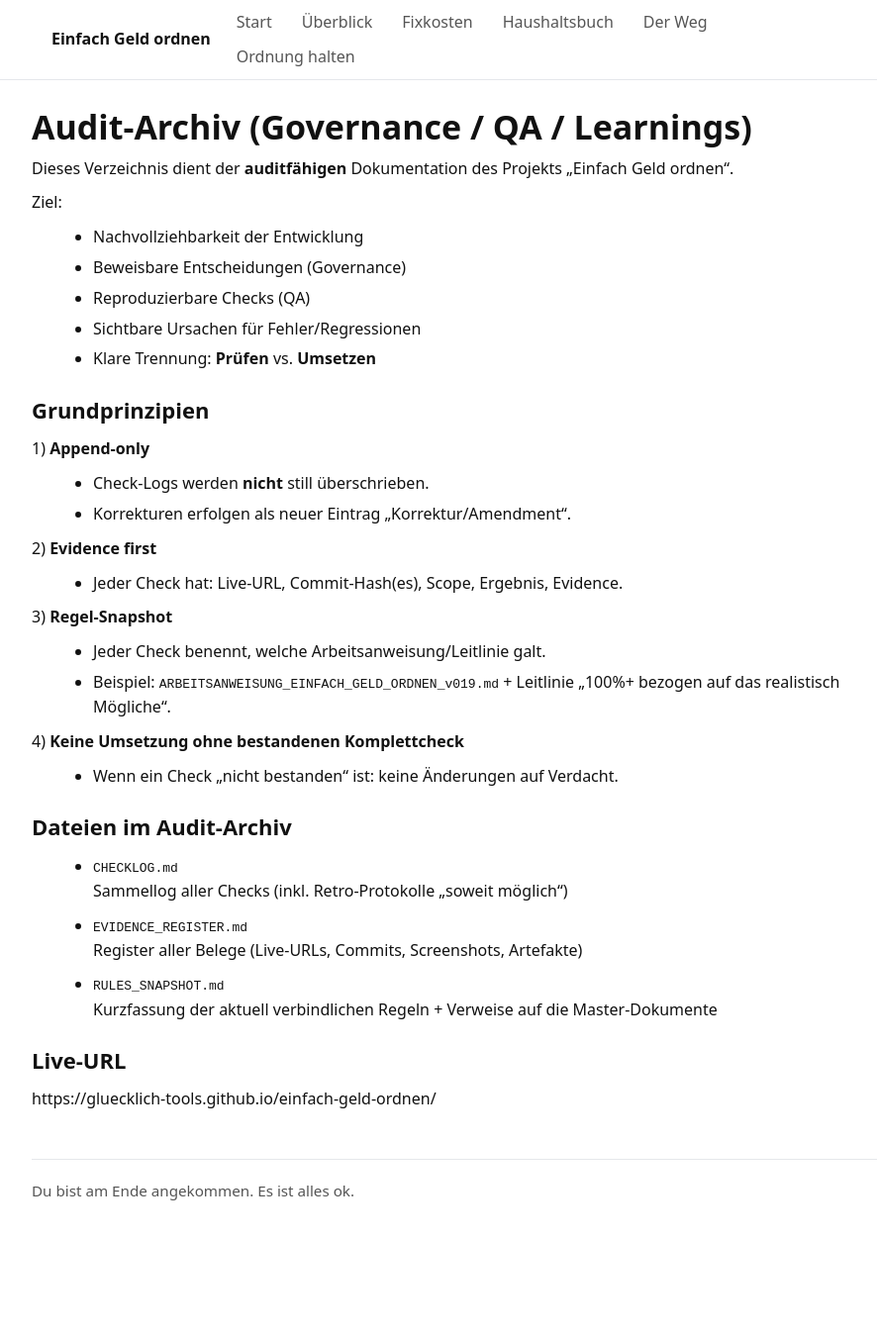
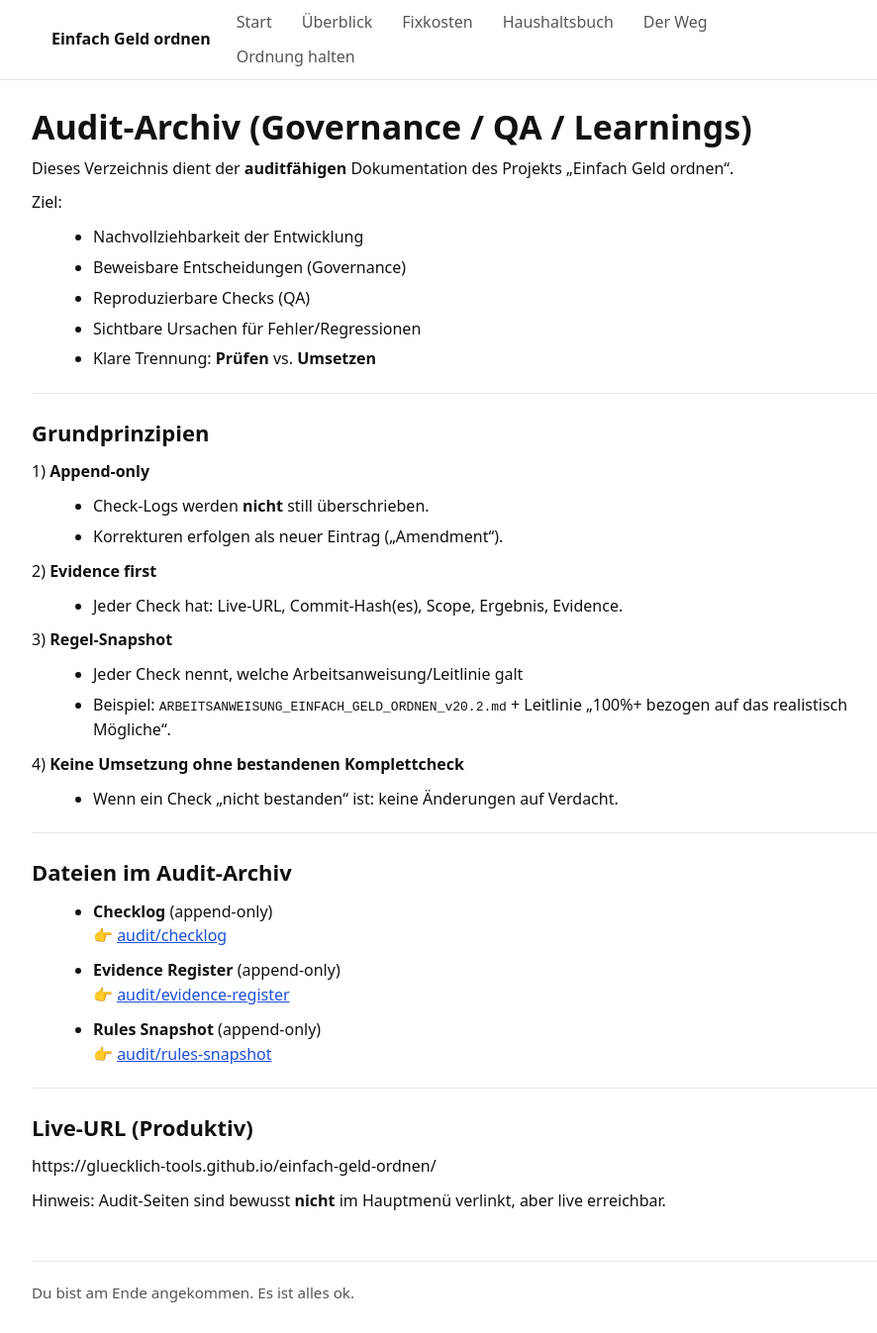
Before and after one commit to gluecklich-tools/einfach-geld-ordnen, a Jekyll site: the page built from audit/index.md, in a window 1280 px wide and 1347 px high. Shown: the whole window at 99% size, without its empty margins (178-1064 px from the left). Built offline with Jekyll 4.4.1, drawn with Linux system fonts in a browser that asks for light colours.

Commit message:
Full replacement / Clone-Replace: audit index links aktualisiert (A# v###)

```diff
--- a/audit/index.md
+++ b/audit/index.md
@@ -1,6 +1,6 @@
 ---
 layout: default
-title: Audit – Index
+title: "Audit – Index"
 permalink: /audit/index.html
 ---
 
@@ -15,33 +15,41 @@ Ziel:
 - Sichtbare Ursachen für Fehler/Regressionen
 - Klare Trennung: **Prüfen** vs. **Umsetzen**
 
+---
+
 ## Grundprinzipien
 
 1) **Append-only**
    - Check-Logs werden **nicht** still überschrieben.
-   - Korrekturen erfolgen als neuer Eintrag „Korrektur/Amendment“.
+   - Korrekturen erfolgen als neuer Eintrag („Amendment“).
 
 2) **Evidence first**
    - Jeder Check hat: Live-URL, Commit-Hash(es), Scope, Ergebnis, Evidence.
 
 3) **Regel-Snapshot**
-   - Jeder Check benennt, welche Arbeitsanweisung/Leitlinie galt.
-   - Beispiel: `ARBEITSANWEISUNG_EINFACH_GELD_ORDNEN_v019.md` + Leitlinie „100%+ bezogen auf das realistisch Mögliche“.
+   - Jeder Check nennt, welche Arbeitsanweisung/Leitlinie galt
+   - Beispiel: `ARBEITSANWEISUNG_EINFACH_GELD_ORDNEN_v20.2.md` + Leitlinie „100%+ bezogen auf das realistisch Mögliche“.
 
 4) **Keine Umsetzung ohne bestandenen Komplettcheck**
    - Wenn ein Check „nicht bestanden“ ist: keine Änderungen auf Verdacht.
 
+---
+
 ## Dateien im Audit-Archiv
 
-- `CHECKLOG.md`
-  Sammellog aller Checks (inkl. Retro-Protokolle „soweit möglich“)
+- **Checklog** (append-only)
+  👉 [audit/checklog]({{ site.baseurl }}/audit/checklog.html)
 
-- `EVIDENCE_REGISTER.md`
-  Register aller Belege (Live-URLs, Commits, Screenshots, Artefakte)
+- **Evidence Register** (append-only)
+  👉 [audit/evidence-register]({{ site.baseurl }}/audit/evidence-register.html)
 
-- `RULES_SNAPSHOT.md`
-  Kurzfassung der aktuell verbindlichen Regeln + Verweise auf die Master-Dokumente
+- **Rules Snapshot** (append-only)
+  👉 [audit/rules-snapshot]({{ site.baseurl }}/audit/rules-snapshot.html)
 
-## Live-URL
+---
+
+## Live-URL (Produktiv)
 
 https://gluecklich-tools.github.io/einfach-geld-ordnen/
+
+Hinweis: Audit-Seiten sind bewusst **nicht** im Hauptmenü verlinkt, aber live erreichbar.
```
